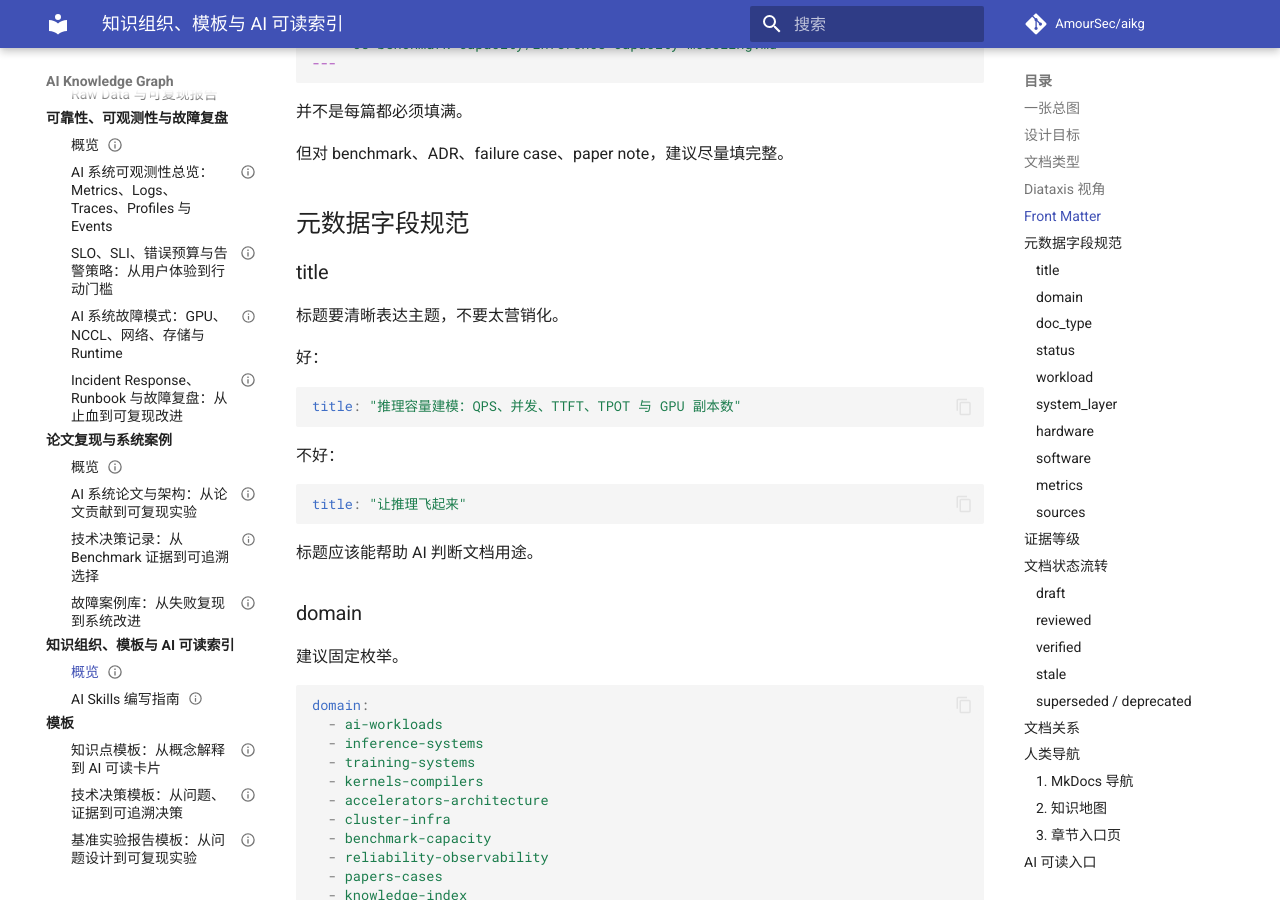
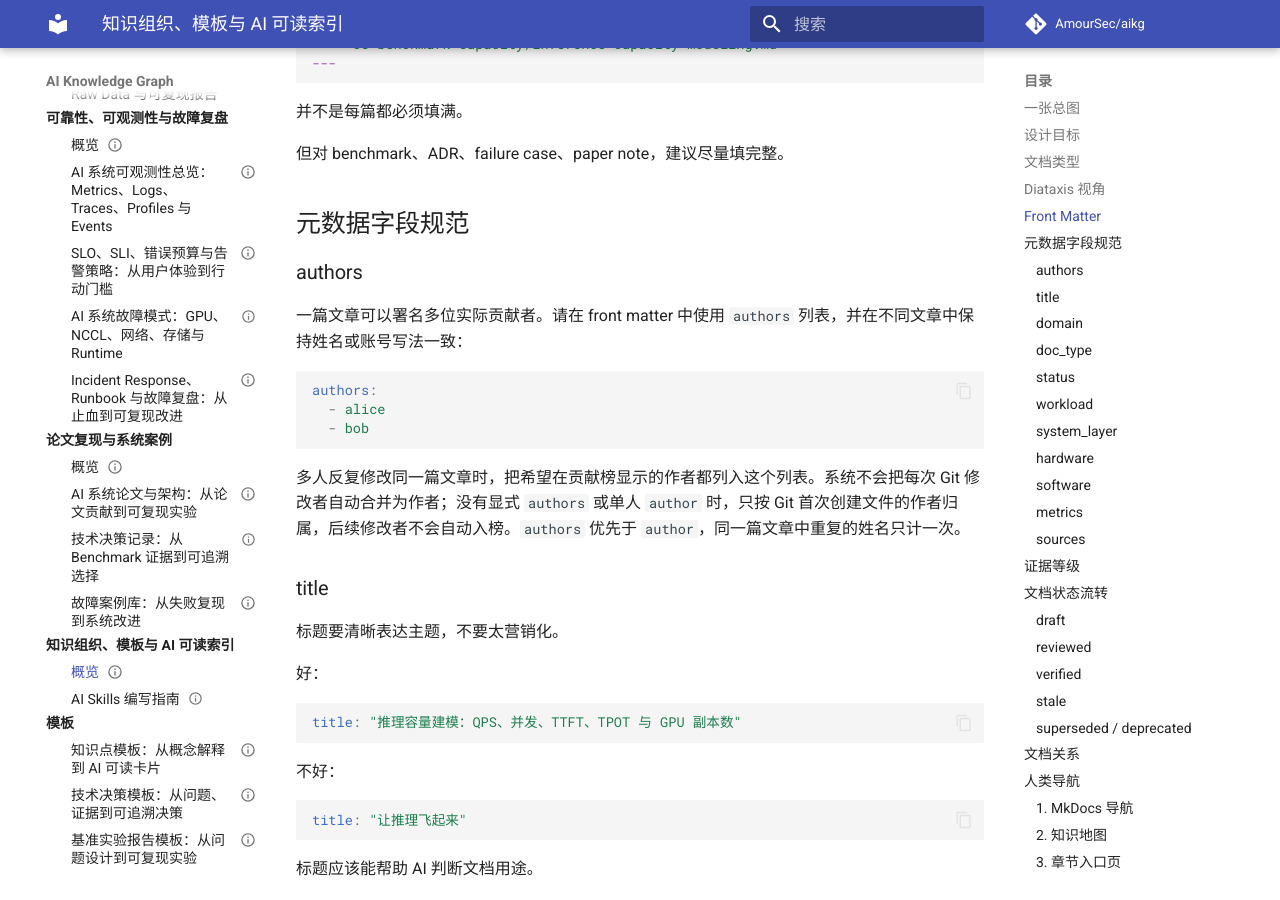
Before and after one commit to AmourSec/aikg, an MkDocs documentation site: the page built from docs/11-knowledge-index/index.md, in a window 1280 px wide and 900 px high, scrolled down 5381 px. Built offline with MkDocs 1.6.1 and Material for MkDocs 9.7.7, drawn with Linux system fonts in a browser that asks for light colours; comment, search, counter and statistics services are not loaded.

Commit message:
docs: explain multi-author article attribution

````diff
--- a/docs/11-knowledge-index/index.md
+++ b/docs/11-knowledge-index/index.md
@@ -221,6 +221,18 @@ related:
 
 ## 元数据字段规范
 
+### authors
+
+一篇文章可以署名多位实际贡献者。请在 front matter 中使用 `authors` 列表，并在不同文章中保持姓名或账号写法一致：
+
+```yaml
+authors:
+  - alice
+  - bob
+```
+
+多人反复修改同一篇文章时，把希望在贡献榜显示的作者都列入这个列表。系统不会把每次 Git 修改者自动合并为作者；没有显式 `authors` 或单人 `author` 时，只按 Git 首次创建文件的作者归属，后续修改者不会自动入榜。`authors` 优先于 `author`，同一篇文章中重复的姓名只计一次。
+
 ### title
 
 标题要清晰表达主题，不要太营销化。
--- a/docs/99-templates/adr.md
+++ b/docs/99-templates/adr.md
@@ -169,6 +169,8 @@ domain: technical-decision-records
 doc_type: adr
 status: proposed
 owner: maintainers
+authors:
+  - author-name
 license: CC-BY-4.0
 updated: 2026-06-12
 decision_status: proposed
--- a/docs/99-templates/benchmark-report.md
+++ b/docs/99-templates/benchmark-report.md
@@ -134,6 +134,8 @@ domain: benchmark-capacity
 doc_type: benchmark-report
 status: draft
 owner: maintainers
+authors:
+  - author-name
 license: CC-BY-4.0
 updated: 2026-06-12
 benchmark_type: ""
--- a/docs/99-templates/knowledge-note.md
+++ b/docs/99-templates/knowledge-note.md
@@ -81,6 +81,8 @@ domain: ""
 doc_type: concept
 status: draft
 owner: maintainers
+authors:
+  - author-name
 license: CC-BY-4.0
 updated: 2026-06-12
 workload: []
````
Also changed, not shown: docs/contribution-leaderboard.md (+2 -0 lines), scripts/leaderboard_maintenance.md (+2 -0 lines).
